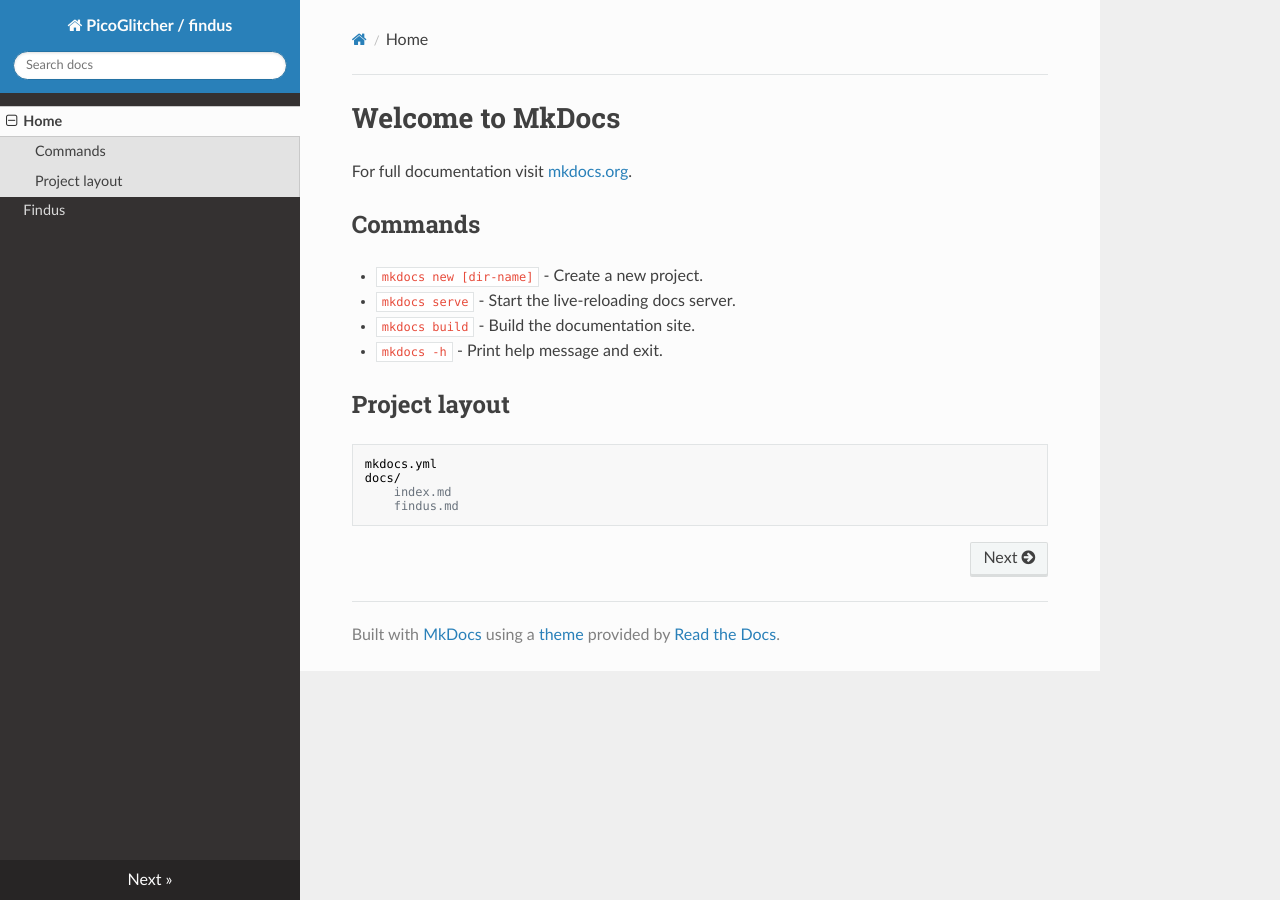
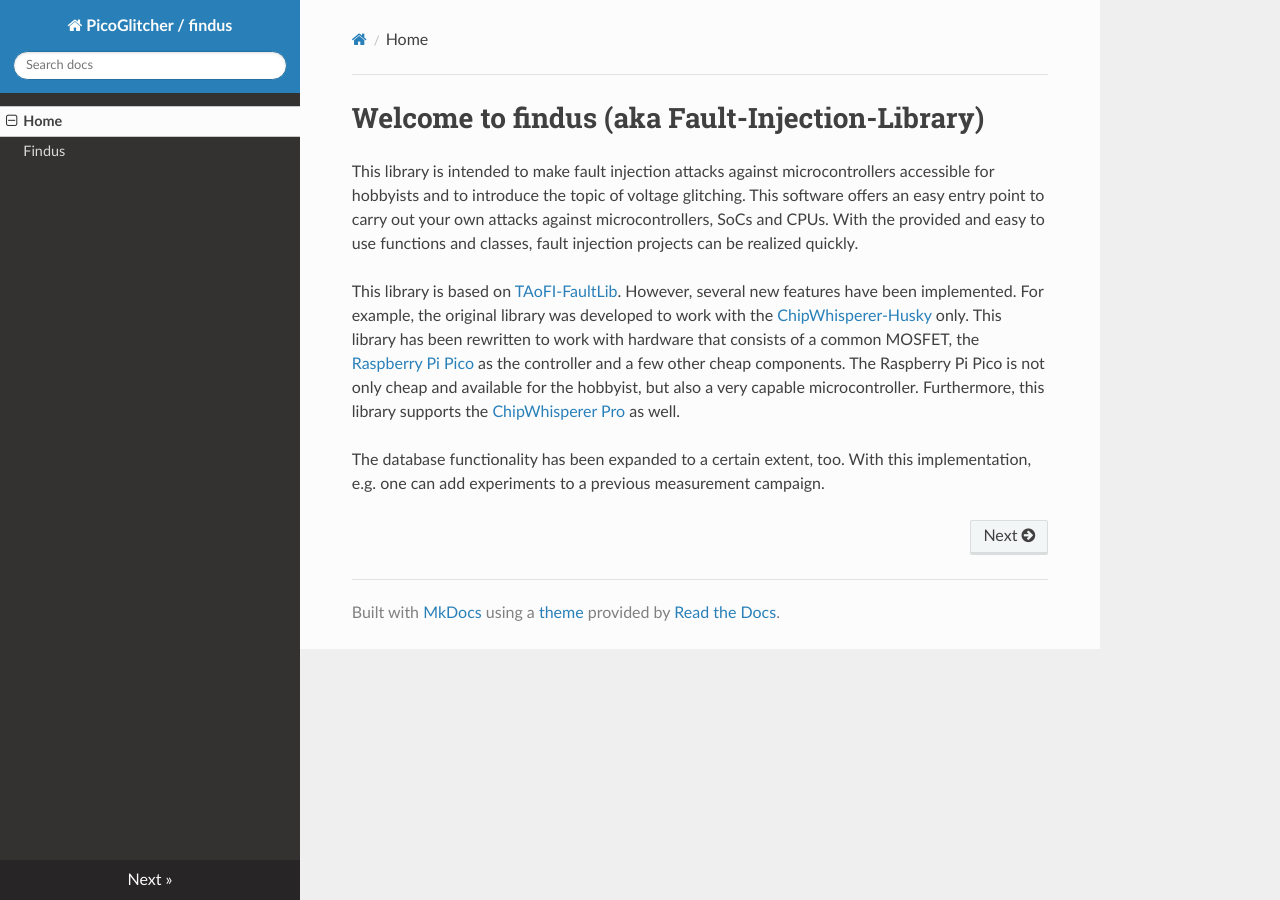
Before and after one commit to MKesenheimer/fault-injection-library, an MkDocs documentation site: the page built from docs/index.md, in a window 1280 px wide. Built offline with MkDocs 1.6.1, drawn with Linux system fonts in a browser that asks for light colours; nearby versions of some CDN libraries.

Commit message:
More documentation

```diff
--- a/docs/index.md
+++ b/docs/index.md
@@ -1,17 +1,15 @@
-# Welcome to MkDocs
+# Welcome to findus (aka Fault-Injection-Library)
 
-For full documentation visit [mkdocs.org](https://www.mkdocs.org).
+This library is intended to make fault injection attacks against microcontrollers accessible for hobbyists and to introduce the topic of voltage glitching.
+This software offers an easy entry point to carry out your own attacks against microcontrollers, SoCs and CPUs.
+With the provided and easy to use functions and classes, fault injection projects can be realized quickly.
 
-## Commands
+This library is based on [TAoFI-FaultLib](https://github.com/raelize/TAoFI-FaultLib).
+However, several new features have been implemented.
+For example, the original library was developed to work with the [ChipWhisperer-Husky](https://rtfm.newae.com/Capture/ChipWhisperer-Husky/) only.
+This library has been rewritten to work with hardware that consists of a common MOSFET, the [Raspberry Pi Pico](https://www.raspberrypi.com/products/raspberry-pi-pico/) as the controller and a few other cheap components.
+The Raspberry Pi Pico is not only cheap and available for the hobbyist, but also a very capable microcontroller.
+Furthermore, this library supports the [ChipWhisperer Pro](https://rtfm.newae.com/Capture/ChipWhisperer-Pro/) as well.
 
-* `mkdocs new [dir-name]` - Create a new project.
-* `mkdocs serve` - Start the live-reloading docs server.
-* `mkdocs build` - Build the documentation site.
-* `mkdocs -h` - Print help message and exit.
-
-## Project layout
-
-    mkdocs.yml
-    docs/
-        index.md
-        findus.md
+The database functionality has been expanded to a certain extent, too.
+With this implementation, e.g. one can add experiments to a previous measurement campaign.
```
Also changed, not shown: docs/findus.md (+1 -1 lines).
